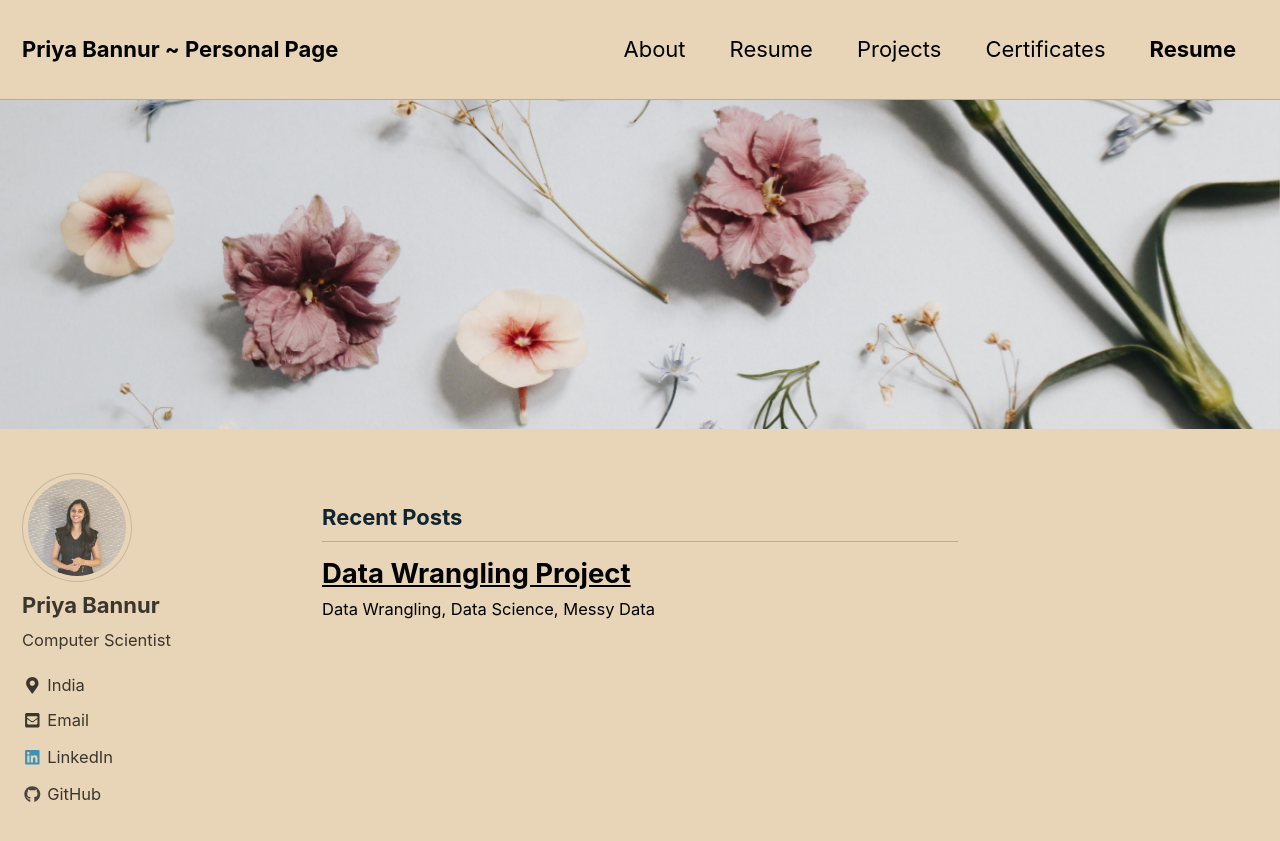
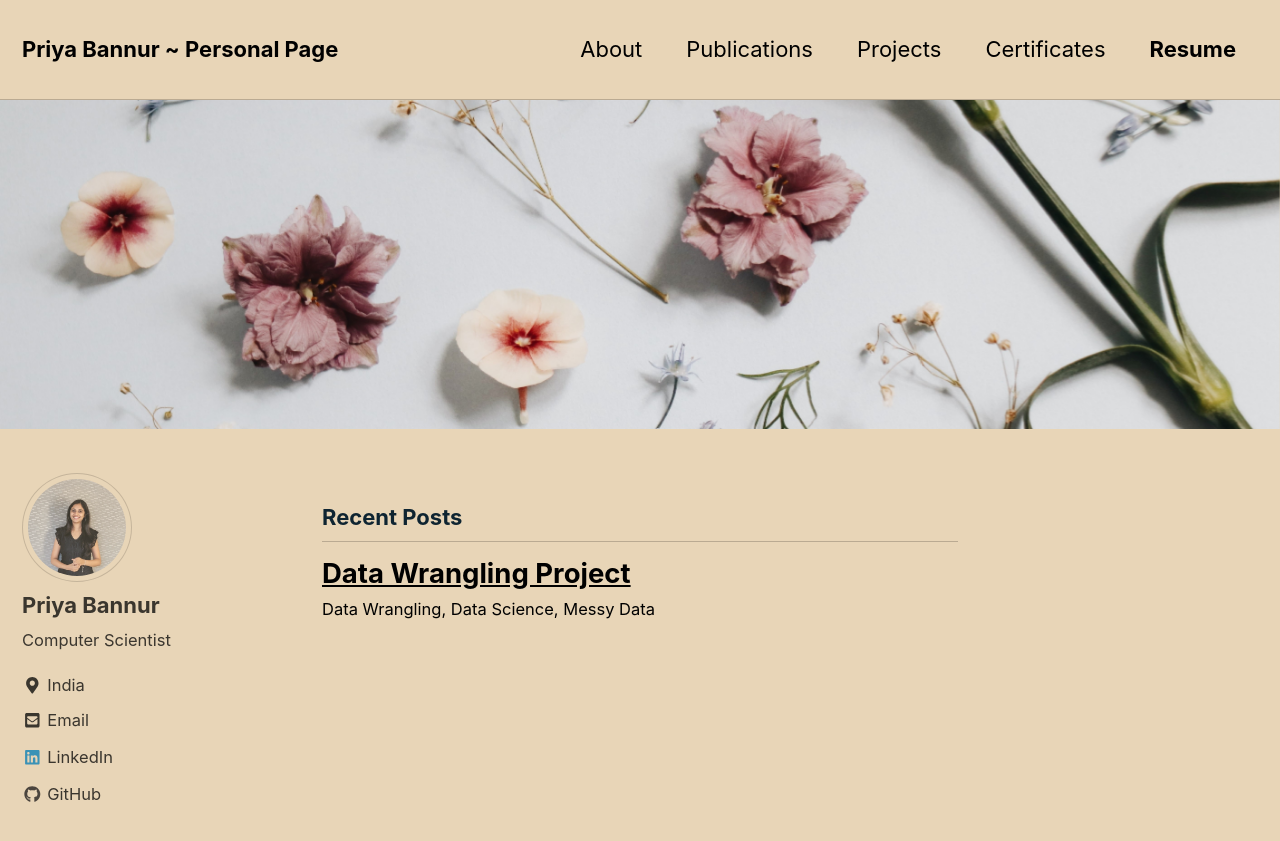
Before and after one commit to Priya-SB/Priya-SB.github.io, a Jekyll site: the page built from index.html, in a window 1280 px wide and 900 px high. Shown: the top 841 px of the window. Built offline with Jekyll 4.4.1, drawn with Linux system fonts in a browser that asks for light colours; nearby versions of some CDN libraries; the list of posts is cut into pages by our own code.

Commit message:
Update navigation.yml

```diff
--- a/_data/navigation.yml
+++ b/_data/navigation.yml
@@ -2,8 +2,8 @@
 main:
   - title: "About"
     url: /about/
-  - title: "Resume"
-    url: /resume/
+  - title: "Publications"
+    url: /research/
   - title: "Projects"
     url: /projects/
   - title: "Certificates"
```
